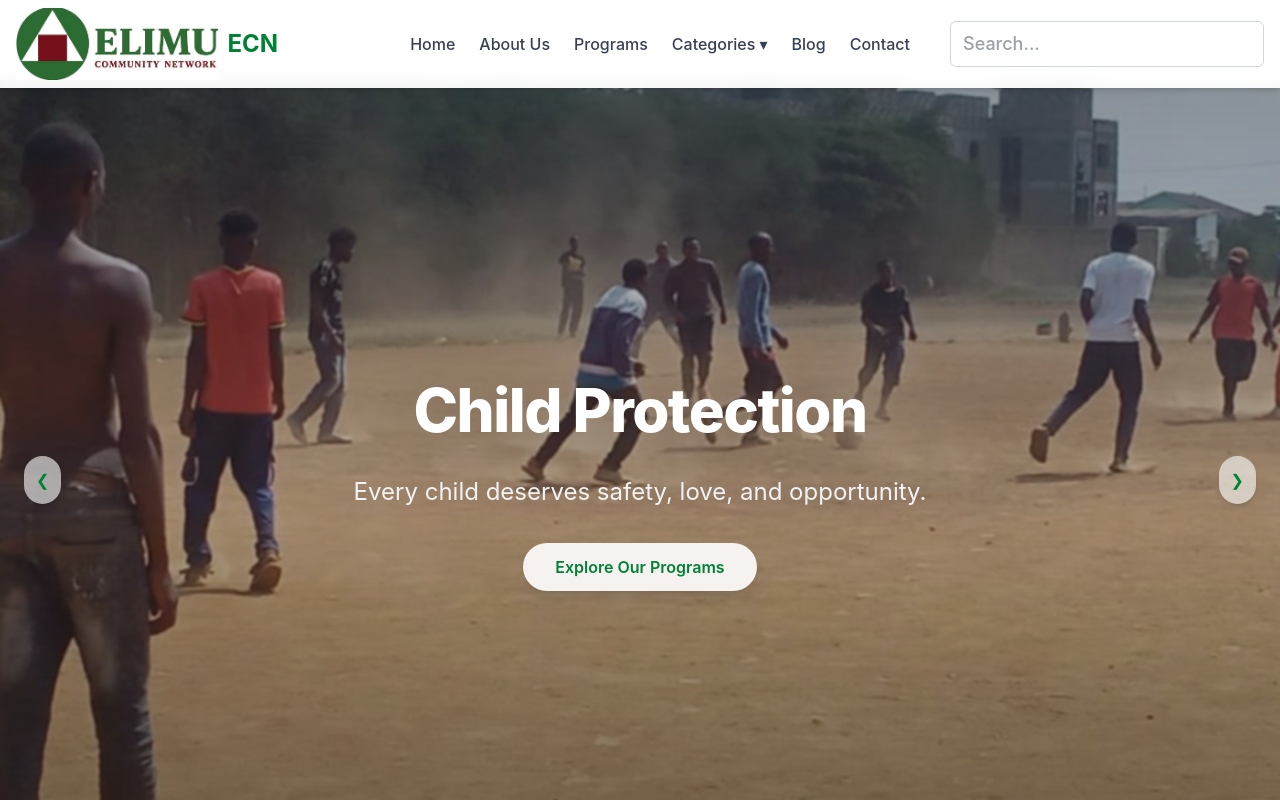
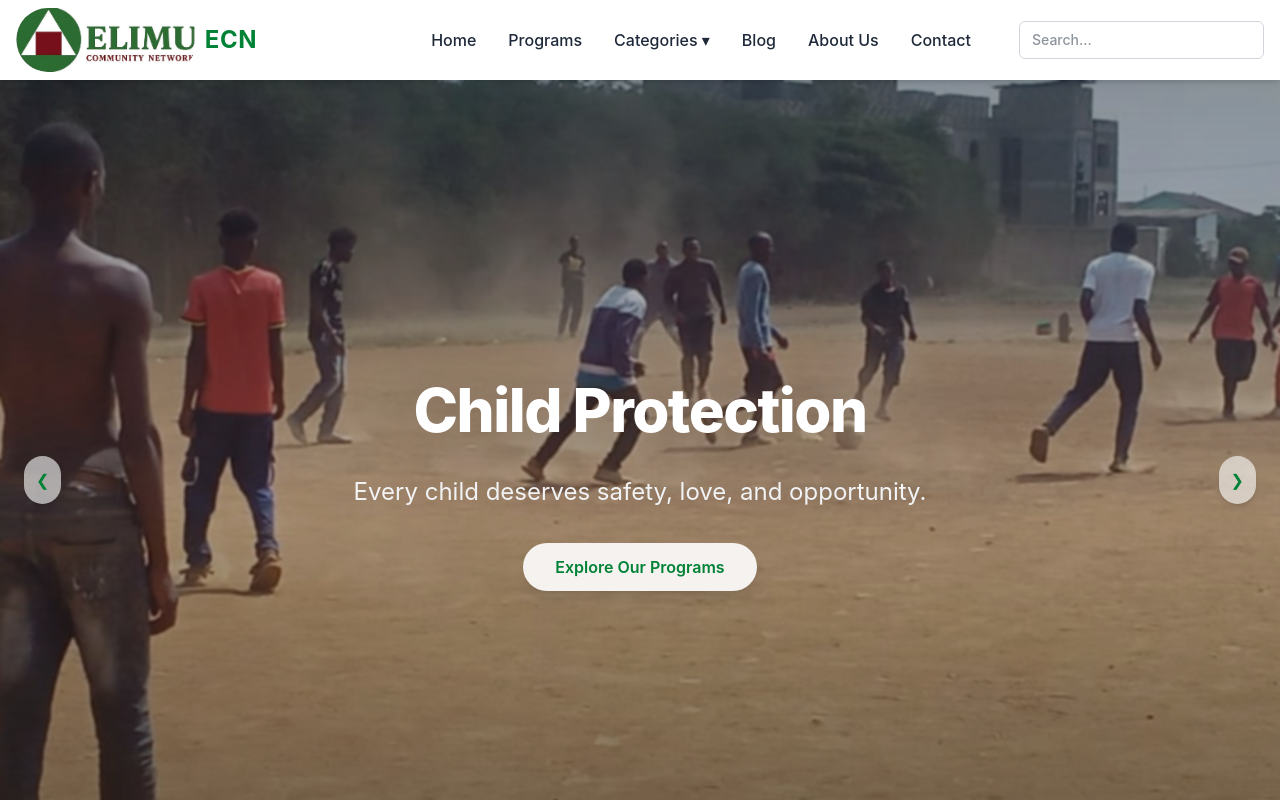
Before and after one commit to steph10920/ecnafrica, a React (Vite) app: page / in a window 1280 px wide. Shown: the top 800 px of the page. Built offline with nearby package versions, Linux system fonts and the light colour scheme.

Commit message:
rearranged the menu

```diff
--- a/src/components/NavBar.jsx
+++ b/src/components/NavBar.jsx
@@ -11,20 +11,16 @@ export default function Navbar() {
   const handleNavClick = (path = null) => {
     setMobileOpen(false);
     setCategoriesOpen(false);
-    if (path) {
-      // 🔁 Force full page reload
-      window.location.href = path;
-    } else {
-      window.scrollTo({ top: 0, left: 0, behavior: "smooth" });
-    }
+    if (path) window.location.href = path;
+    else window.scrollTo({ top: 0, left: 0, behavior: "smooth" });
   };
 
+  // Search logic
   const searchMap = [
     { keyword: "home", page: "/" },
     { keyword: "about", page: "/about" },
     { keyword: "vision", page: "/about#vision" },
     { keyword: "mission", page: "/about#mission" },
-    { keyword: "values", page: "/about#values" },
     { keyword: "programs", page: "/programs" },
     { keyword: "education", page: "/programs#education" },
     { keyword: "child protection", page: "/programs#child-protection" },
@@ -38,12 +34,9 @@ export default function Navbar() {
     const query = searchQuery.trim().toLowerCase();
     if (!query) return;
 
-    const result = searchMap.find(item => query.includes(item.keyword));
-    if (result) {
-      handleNavClick(result.page);
-    } else {
-      alert("No matching page or section found!");
-    }
+    const result = searchMap.find((item) => query.includes(item.keyword));
+    if (result) handleNavClick(result.page);
+    else alert("No matching page or section found!");
     setSearchQuery("");
   };
 
@@ -65,7 +58,7 @@ export default function Navbar() {
 
   return (
     <header
-      className={`fixed w-full z-50 bg-white/95 backdrop-blur-sm shadow-md transition-all duration-300 ${
+      className={`fixed w-full z-50 bg-white/90 backdrop-blur-md shadow-md transition-all duration-300 ${
         isScrolled ? "py-1" : "py-2"
       }`}
     >
@@ -75,21 +68,21 @@ export default function Navbar() {
           <img
             src={Logo}
             alt="ECN Africa Logo"
-            className={`h-16 md:h-18 transition-all duration-300 ${
-              isScrolled ? "h-12 md:h-14" : ""
+            className={`transition-all duration-300 rounded-full ${
+              isScrolled ? "h-12" : "h-16"
             }`}
           />
-          <span className="text-green-700 font-bold text-xl md:text-2xl">ECN</span>
+          <span className="text-green-700 font-bold text-xl md:text-2xl tracking-wide">
+            ECN
+          </span>
         </button>
 
         {/* Desktop Menu */}
-        <nav className="hidden md:flex items-center space-x-6 text-gray-700 font-medium">
+        <nav className="hidden md:flex items-center space-x-8 text-gray-800 font-medium">
           <button onClick={() => handleNavClick("/")} className="hover:text-green-600">
             Home
           </button>
-          <button onClick={() => handleNavClick("/about")} className="hover:text-green-600">
-            About Us
-          </button>
+
           <button onClick={() => handleNavClick("/programs")} className="hover:text-green-600">
             Programs
           </button>
@@ -110,13 +103,13 @@ export default function Navbar() {
                   animate={{ opacity: 1, y: 0 }}
                   exit={{ opacity: 0, y: -5 }}
                   transition={{ duration: 0.2 }}
-                  className="absolute top-full mt-2 bg-white border rounded-md shadow-md w-52 z-50"
+                  className="absolute top-full mt-2 bg-white border rounded-lg shadow-lg w-56 z-50 overflow-hidden"
                 >
                   {categories.map(([path, label]) => (
                     <button
                       key={path}
                       onClick={() => handleNavClick(`/categories/${path}`)}
-                      className="block w-full text-left px-3 py-2 hover:bg-green-50"
+                      className="block w-full text-left px-4 py-2 hover:bg-green-50 hover:text-green-700 transition"
                     >
                       {label}
                     </button>
@@ -129,25 +122,28 @@ export default function Navbar() {
           <button onClick={() => handleNavClick("/blog")} className="hover:text-green-600">
             Blog
           </button>
+          <button onClick={() => handleNavClick("/about")} className="hover:text-green-600">
+            About Us
+          </button>
           <button onClick={() => handleNavClick("/contact")} className="hover:text-green-600">
             Contact
           </button>
 
-          {/* Search */}
+          {/* Search Box */}
           <form onSubmit={handleSearchSubmit} className="ml-4">
             <input
               type="text"
               value={searchQuery}
               onChange={(e) => setSearchQuery(e.target.value)}
               placeholder="Search..."
-              className="px-3 py-2 rounded-md border border-gray-300 text-lg focus:outline-none focus:ring-2 focus:ring-green-500"
+              className="px-3 py-2 rounded-md border border-gray-300 text-sm focus:outline-none focus:ring-2 focus:ring-green-500"
             />
           </form>
         </nav>
 
         {/* Mobile Menu Button */}
         <button
-          className="md:hidden text-green-700 text-2xl"
+          className="md:hidden text-green-700 text-3xl focus:outline-none"
           onClick={() => setMobileOpen(!mobileOpen)}
         >
           {mobileOpen ? "✕" : "☰"}
@@ -162,28 +158,26 @@ export default function Navbar() {
             animate={{ opacity: 1, y: 0 }}
             exit={{ opacity: 0, y: -10 }}
             transition={{ duration: 0.3 }}
-            className="md:hidden bg-white shadow-md flex flex-col space-y-2 px-4 py-3 text-lg"
+            className="md:hidden fixed inset-0 bg-white/95 backdrop-blur-md shadow-lg flex flex-col items-center justify-center space-y-5 text-lg font-medium text-gray-800 z-40"
           >
             <button onClick={() => handleNavClick("/")} className="hover:text-green-600">
               Home
             </button>
-            <button onClick={() => handleNavClick("/about")} className="hover:text-green-600">
-              About Us
-            </button>
+
             <button onClick={() => handleNavClick("/programs")} className="hover:text-green-600">
               Programs
             </button>
 
-            <details className="group">
-              <summary className="cursor-pointer font-medium hover:text-green-600">
+            <details className="group text-center">
+              <summary className="cursor-pointer hover:text-green-600">
                 Categories ▾
               </summary>
-              <div className="pl-3 mt-1 space-y-1">
+              <div className="mt-2 space-y-2">
                 {categories.map(([path, label]) => (
                   <button
                     key={path}
                     onClick={() => handleNavClick(`/categories/${path}`)}
-                    className="hover:text-green-600 block w-full text-left"
+                    className="block w-full hover:text-green-600"
                   >
                     {label}
                   </button>
@@ -194,17 +188,21 @@ export default function Navbar() {
             <button onClick={() => handleNavClick("/blog")} className="hover:text-green-600">
               Blog
             </button>
+            <button onClick={() => handleNavClick("/about")} className="hover:text-green-600">
+              About Us
+            </button>
             <button onClick={() => handleNavClick("/contact")} className="hover:text-green-600">
               Contact
             </button>
 
-            <form onSubmit={handleSearchSubmit} className="mt-2">
+            {/* Mobile Search */}
+            <form onSubmit={handleSearchSubmit} className="w-3/4 mt-4">
               <input
                 type="text"
                 value={searchQuery}
                 onChange={(e) => setSearchQuery(e.target.value)}
                 placeholder="Search..."
-                className="w-full px-3 py-2 rounded-md border border-gray-300 text-lg focus:outline-none focus:ring-2 focus:ring-green-500"
+                className="w-full px-4 py-2 rounded-md border border-gray-300 text-center text-base focus:outline-none focus:ring-2 focus:ring-green-500"
               />
             </form>
           </motion.div>
```
